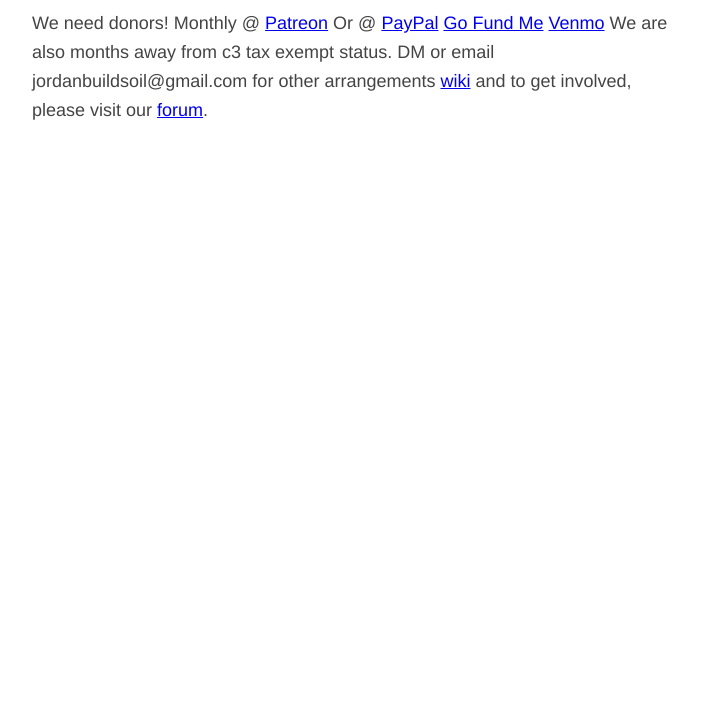
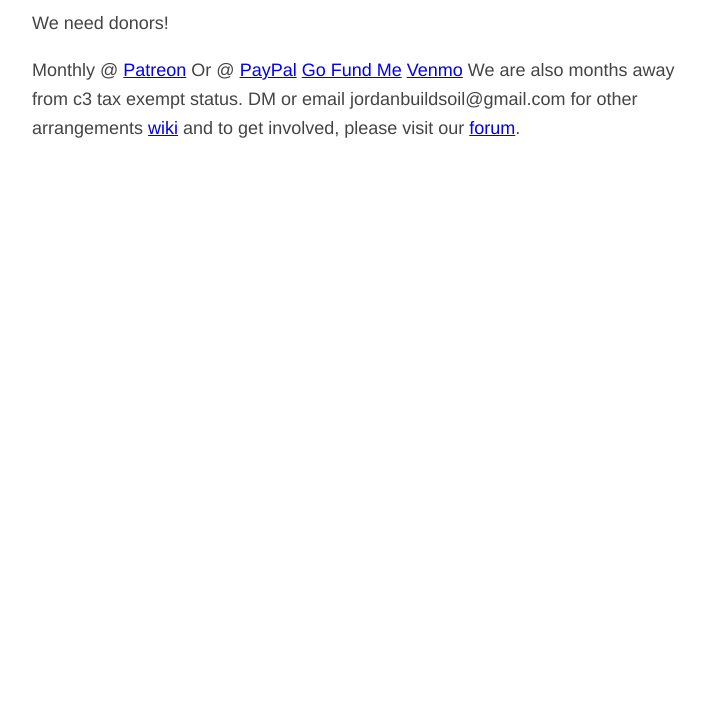
Before and after one commit to BuildSoil/website, a plain HTML site: page donate.html in a window 1280 px wide. Shown: the part 98-800 px from the top of the page, without its empty margins (283-989 px from the left). Drawn offline with Linux system fonts and the light colour scheme.

Commit message:
Update donate.html

```diff
--- a/donate.html
+++ b/donate.html
@@ -19,7 +19,8 @@
 	</head>
 	<body>
 		<h1>Donate</h1>
-		<p>We need donors!
+		<p>We need donors!</p>
+
 Monthly @  <a href="http://Patreon.com/buildsoil">Patreon</a>
 Or @ <a href="http://PayPal.me/buildsoiloffice">PayPal</a>
 <a href="http://Gofundme.com/buildsoil">Go Fund Me</a>
```
